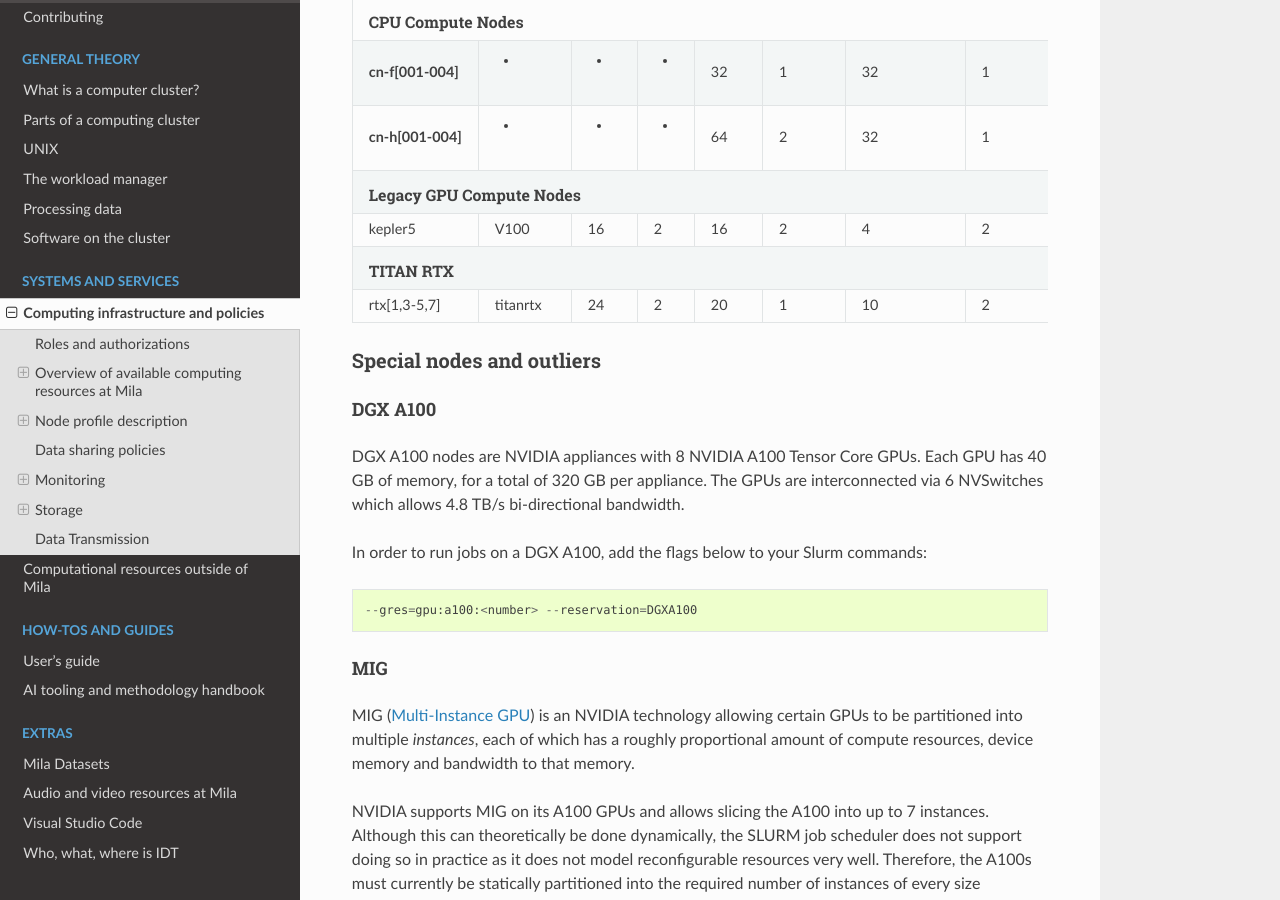
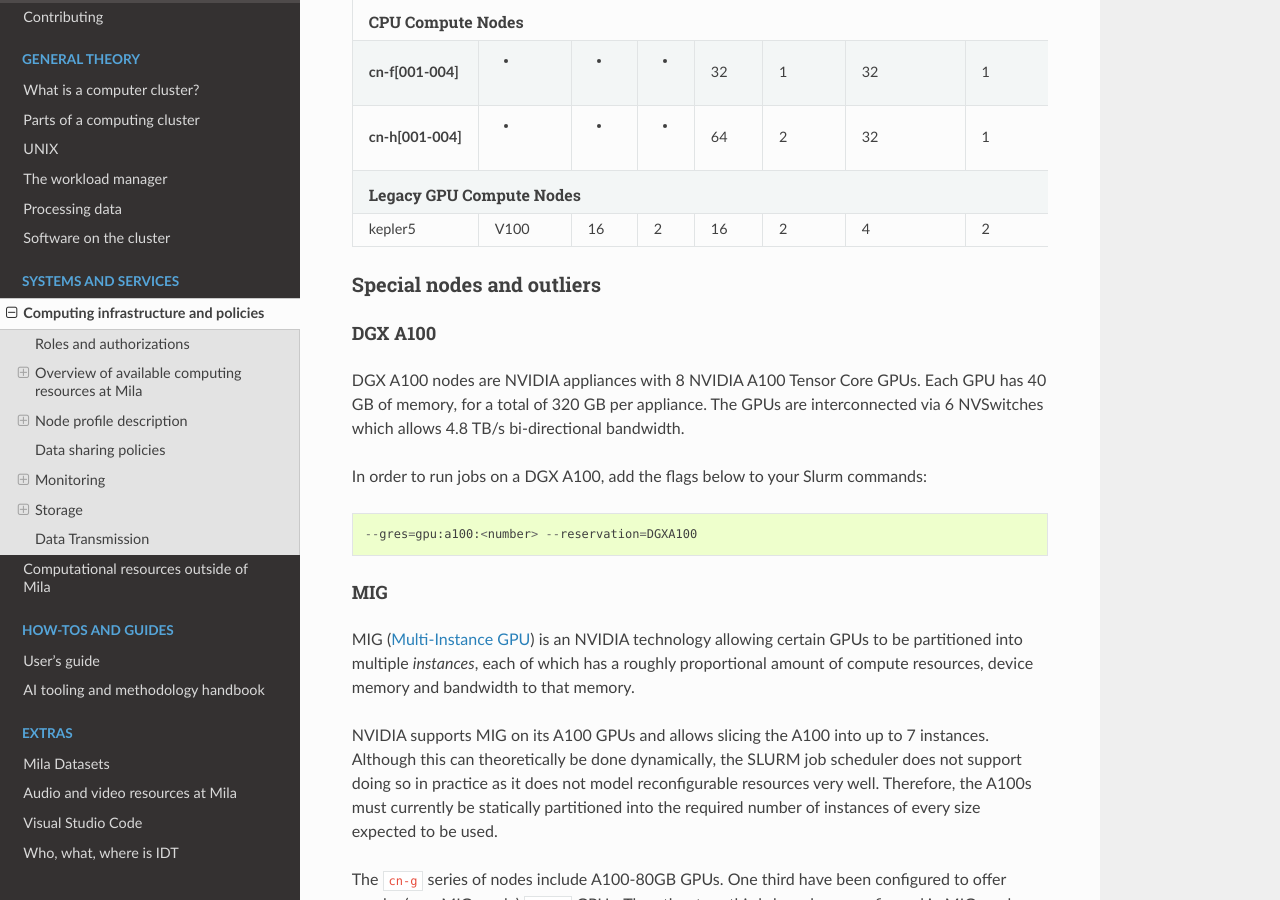
Before and after one commit to mila-iqia/mila-docs, a Sphinx documentation site: the page built from docs/Information.rst, in a window 1280 px wide and 900 px high, scrolled down 1750 px. Built offline with Sphinx 7.4.7 and the Read the Docs theme 2.0.0, drawn with Linux system fonts in a browser that asks for light colours.

Commit message:
Remove Titan RTX nodes

```diff
--- a/docs/Information_nodes.rst
+++ b/docs/Information_nodes.rst
@@ -46,10 +46,6 @@ Node profile description
 | :h:`<h5 style="margin: 5px 0 0 0;">Legacy GPU Compute Nodes</h5>`                                                                                           |
 +-----------------------------+----------+-----+---+------+---------+--------------+--------------+-------------+--------------+--------+---------------------+
 | kepler5                     | V100     |  16 | 2 |  16  |    2    |       4      |       2      |     256     |      3.6     | x86_64 |      volta,16gb     |
-+-----------------------------+----------+-----+---+------+---------+--------------+--------------+-------------+--------------+--------+---------------------+
-| :h:`<h5 style="margin: 5px 0 0 0;">TITAN RTX</h5>`                                                                                                          |
-+-----------------------------+----------+-----+---+------+---------+--------------+--------------+-------------+--------------+--------+---------------------+
-| rtx[1,3-5,7]                | titanrtx |  24 | 2 |  20  |    1    |      10      |       2      |     128     |      0.93    | x86_64 |     turing,24gb     |
 +-----------------------------+----------+-----+---+------+---------+--------------+--------------+-------------+--------------+--------+---------------------+
 
 
```
